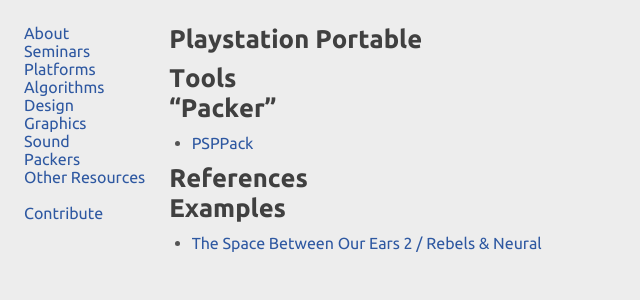
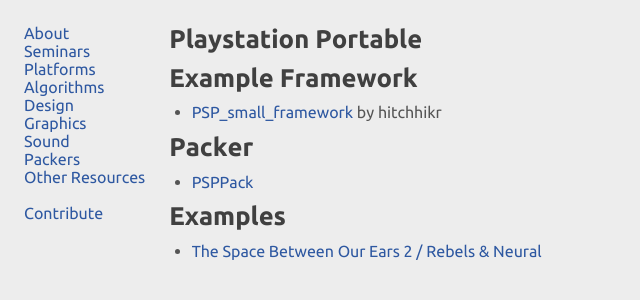
Before and after one commit to in4k/in4k.github.io, a Jekyll site: the page built from wiki/psp.markdown, in a window 1280 px wide. Shown: the top 300 px of the page, without its empty margins (0-640 px from the left). Built offline with Jekyll 4.4.1, drawn with Linux system fonts in a browser that asks for light colours.

Commit message:
Update psp.markdown

```diff
--- a/wiki/psp.markdown
+++ b/wiki/psp.markdown
@@ -3,13 +3,13 @@
 layout: "wiki-page"
 ---
 
-# Tools
+# Example Framework
 
-# "Packer"
+* [PSP_small_framework](http://franck.charlet.pagesperso-orange.fr/psp_small_framework.zip) by hitchhikr
+
+# Packer
 
 * [PSPPack](https://www.pouet.net/prod.php?which=91983)
-
-# References
 
 # Examples
 
```
